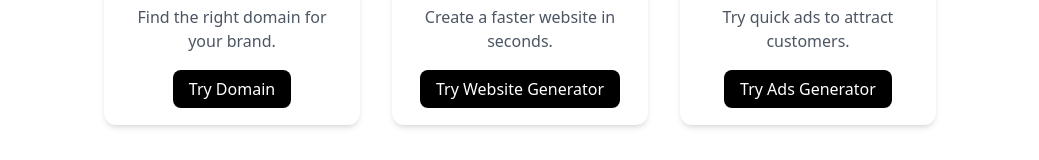
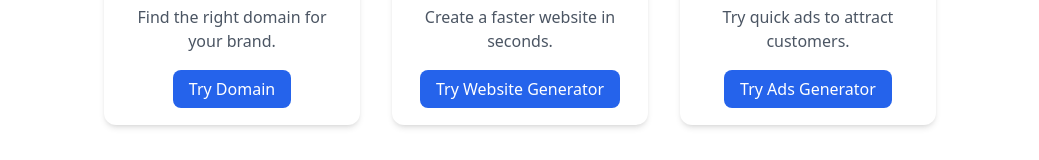
Before and after one commit to romanvieito/simplerb, a Next.js app: page / in a window 1280 px wide. Shown: the part 576-736 px from the top of the page, without its empty margins (120-1159 px from the left). Built offline with nearby package versions, Linux system fonts and the light colour scheme; no server answers.

Commit message:
buttons style

```diff
--- a/components/Header.tsx
+++ b/components/Header.tsx
@@ -273,6 +273,7 @@ export default function Header(): JSX.Element {
                 <form action="/api/checkout_sessions" method="POST">
                   <input type="hidden" name="tipo" value="STARTER" />
                   <Button
+                    className="bg-black cursor-pointer hover:bg-black/80 rounded-xl"
                     style={{ textTransform: "none" }}
                     sx={{
                       "@media (max-width:600px)": {
--- a/pages/ads.tsx
+++ b/pages/ads.tsx
@@ -78,9 +78,9 @@ const AdsPage = () => {
       <Header/>
       <main className="flex flex-1 w-full flex-col items-center justify-center text-center px-4">
         <div className="flex justify-center items-center w-full max-w-xl">
-          <Link href="/domain" className="text-black hover:text-gray-700 mr-auto">
+          {/* <Link href="/domain" className="text-black hover:text-gray-700 mr-auto">
             ← Back
-          </Link>
+          </Link> */}
           <Toaster
             position="top-center"
             reverseOrder={false}
--- a/pages/index.tsx
+++ b/pages/index.tsx
@@ -48,7 +48,7 @@ const Home: NextPage = () => {
           <div className="mr-2">
             <a
               href={pages[0].link}
-              className="bg-blue-600 cursor-pointer rounded-xl text-white font-medium px-4 py-2 sm:mt-10 mt-8 hover:bg-gray/80 w-full"
+              className="bg-blue-600 cursor-pointer rounded-xl text-white font-medium px-4 py-2 sm:mt-10 mt-8 hover:bg-blue-700 w-full"
             >
               Get Started
             </a>
@@ -76,7 +76,7 @@ const Home: NextPage = () => {
               </p>
               <a
                 href={page.link}
-                className="bg-black text-white font-medium px-4 py-2 rounded-lg hover:bg-blue-700 transition-colors duration-300"
+                className="bg-blue-600 text-white font-medium px-4 py-2 rounded-lg hover:bg-blue-700 transition-colors duration-300"
               >
                 Try {page.name}
               </a>
```
